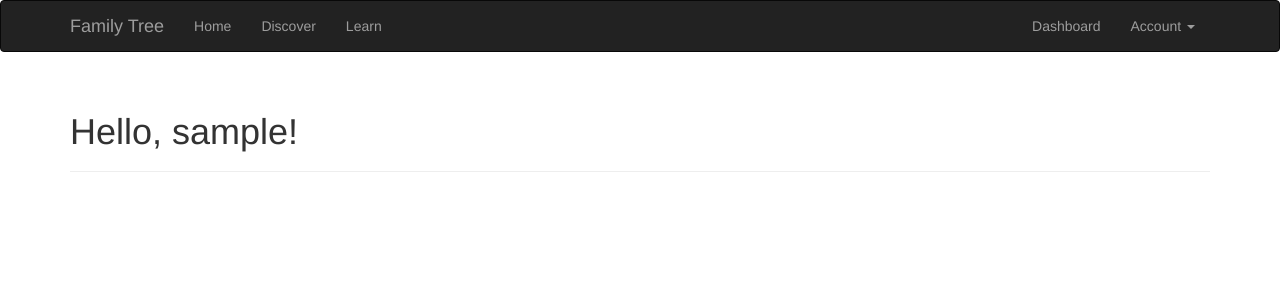
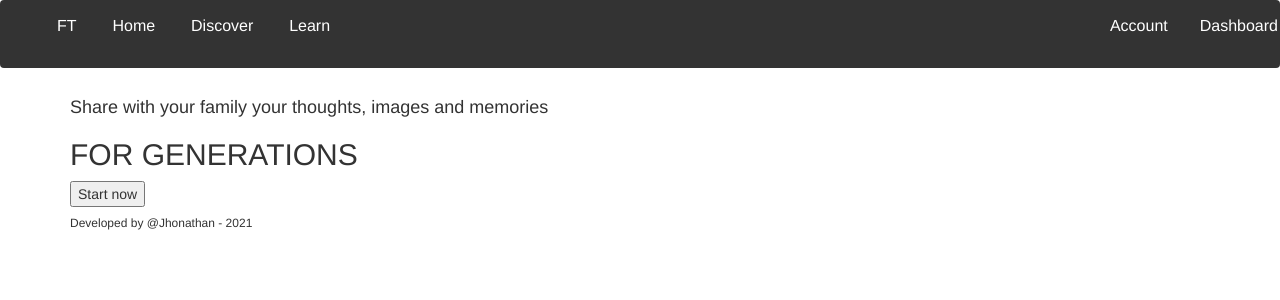
Before and after one commit to jhonadc/family-tree-project, a Flask app: page / in a window 1280 px wide. Shown: the top 300 px of the page. Run offline with Flask 2, Linux system fonts and the light colour scheme; the visitor is signed in with stand-in values (Sample User, id 1); data comes from the database, SQL or seed files in the repository; some libraries are stand-ins or nearby versions.

```diff
--- a/app/templates/auth/email/confirm.html
+++ b/app/templates/auth/email/confirm.html
@@ -1,9 +1,9 @@
 <p>Dear {{ user.username }},</p>
-<p>Welcome to <b>Flasky</b>!</p>
+<p>Welcome to <b>Family Tree</b>!</p>
 <p>To confirm your account please <a href="{{ url_for('auth.confirm', token=token, _external=True) }}">click here</a>.
 </p>
 <p>Alternatively, you can paste the following link in your browser's address bar:</p>
 <p>{{ url_for('auth.confirm', token=token, _external=True) }}</p>
 <p>Sincerely,</p>
-<p>The Flasky Team</p>
+<p>The FT Team</p>
 <p><small>Note: replies to this email address are not monitored.</small></p>
--- a/app/templates/auth/unconfirmed.html
+++ b/app/templates/auth/unconfirmed.html
@@ -4,9 +4,9 @@
 
 {% block page_content %}
 <div class="page-header">
-    <h1>
+    <h4>
         Hello, {{ current_user.username }}!
-    </h1>
+    </h4>
     <h3>You have not confirmed your account yet.</h3>
     <p>
         Before you can access this site you need to confirm your account.
--- a/app/templates/base.html
+++ b/app/templates/base.html
@@ -1,49 +1,111 @@
 {% extends "bootstrap/base.html" %}
 
-{% block title %}Flasky{% endblock %}
+{% block title %}Family Tree{% endblock %}
 
 {% block head %}
 {{ super() }}
 <link rel="shortcut icon" href="{{ url_for('static', filename='favicon.ico') }}" type="image/x-icon">
 <link rel="icon" href="{{ url_for('static', filename='favicon.ico') }}" type="image/x-icon">
+<!--<link rel="stylesheet" href="{{ url_for('static', filename='css/style_base.css') }}">-->
 {% endblock %}
 
 {% block navbar %}
-<div class="navbar navbar-inverse" role="navigation style=" background-color: #e3f2fd;>
-    <div class="container">
-        <div class="navbar-header">
-            <button type="button" class="navbar-toggle" data-toggle="collapse" data-target=".navbar-collapse">
-                <span class="sr-only">Toggle navigation</span>
-                <span class="icon-bar"></span>
-                <span class="icon-bar"></span>
-                <span class="icon-bar"></span>
-            </button>
-            <a class="navbar-brand" href="{{ url_for('main.index') }}">Family Tree</a>
-        </div>
-        <div class="navbar-collapse collapse">
-            <ul class="nav navbar-nav">
+<style>
+    .navbar {
+        overflow: hidden;
+        background-color: #333;
+    }
+
+    ul li {
+        display: inline-block;
+    }
+
+    .navbar a {
+        float: left;
+        font-size: 16px;
+        color: white;
+        text-align: center;
+        padding: 14px 16px;
+        text-decoration: none;
+    }
+
+    .dropdown {
+        float: left;
+        overflow: hidden;
+    }
+
+    .dropdown .dropbtn {
+        font-size: 16px;
+        border: none;
+        outline: none;
+        color: white;
+        padding: 14px 16px;
+        background-color: inherit;
+        font-family: inherit;
+        margin: 0;
+    }
+
+    .navbar a:hover,
+    .dropdown:hover .dropbtn {
+        background-color: blue;
+    }
+
+    .dropdown-content {
+        display: none;
+        position: absolute;
+        background-color: #f9f9f9;
+        min-width: 160px;
+        box-shadow: 0px 8px 16px 0px rgba(0, 0, 0, 0.2);
+        z-index: 1;
+    }
+
+    .dropdown-content a {
+        float: none;
+        color: black;
+        padding: 12px 16px;
+        text-decoration: none;
+        display: block;
+        text-align: left;
+    }
+
+    .dropdown-content a:hover {
+        background-color: #ddd;
+    }
+
+    .dropdown:hover .dropdown-content {
+        display: block;
+    }
+</style>
+
+<nav class="navbar">
+    <div class = "navbar-container">
+            <ul class="navbar-left" style="float: left">
+                <li><a class="logo" href="{{ url_for('main.index') }}">FT</a></li>
                 <li><a href="{{ url_for('main.index') }}">Home</a></li>
                 <li><a href="{{ url_for('main.index') }}">Discover</a></li>
                 <li><a href="{{ url_for('main.index') }}">Learn</a></li>
             </ul>
-            <ul class="nav navbar-nav navbar-right">
+            <ul class="navbar-right" style="float:right">
                 {% if current_user.is_authenticated %}
                 <li><a href="{{ url_for('main.index') }}">Dashboard</a></li>
-                <li class="dropdown">
-                    <a href="#" class="dropdown-toggle" data-toggle="dropdown">Account <b class="caret"></b></a>
-                    <ul class="dropdown-menu">
-                        <li><a href="{{ url_for('auth.change_password') }}">Change Password</a></li>
-                        <li><a href="{{ url_for('auth.change_email_request') }}">Change Email</a></li>
-                        <li><a href="{{ url_for('auth.logout') }}">Log Out</a></li>
-                    </ul>
-                </li>
+                    <div class="dropdown">
+                        <li><button class="dropbtn">Account
+                            <i class="fa fa-caret-down"></i>
+                        </button></li>
+                        <div class="dropdown-content">
+                            <li><a href="{{ url_for('auth.change_password') }}">Change Password</a></li>
+                            <li><a href="{{ url_for('auth.change_email_request') }}">Change Email</a></li>
+                            <li><a href="{{ url_for('auth.logout') }}">Log Out</a></li>
+                        </div>
+                    </div>
                 {% else %}
                 <li><a href="{{ url_for('auth.login') }}">Log In</a></li>
                 {% endif %}
+                    </div>
+                </li>
             </ul>
-        </div>
-    </div>
-</div>
+    <div >
+</nav>
 {% endblock %}
 
 {% block content %}
@@ -53,9 +115,11 @@
         <button type="button" class="close" data-dismiss="alert">&times;</button>
         {{ message }}
     </div>
-    {% endfor %}
+{% endfor %}
 
-    {% block page_content %}{% endblock %}
+{% block page_content %}
+ <main></main>
+{% endblock %}
 </div>
 {% endblock %}
 
--- a/app/templates/index.html
+++ b/app/templates/index.html
@@ -1,9 +1,24 @@
 {% extends "base.html" %}
 
-{% block title %}Flasky{% endblock %}
+{% block title %}Family Tree{% endblock %}
 
 {% block page_content %}
-<div class="page-header">
-    <h1>Hello, {% if current_user.is_authenticated %}{{ current_user.username }}{% else %}Stranger{% endif %}!</h1>
+<!-- <h4>Hello, {% if current_user.is_authenticated %}{{ current_user.username }}{% else %}Stranger{% endif %}!</h4> -->
+<main>
+<div class="presentation">
+    <h4>Share with your family your thoughts, images and memories</h4>
+    <h2>FOR GENERATIONS</h2>
+    <button type="button">Start now</button>
 </div>
+
+
+<div class="bottom images">
+
+</div>
+
+</main>
+
+<footer>
+    <h6>Developed by @Jhonathan - 2021</h6>
+</footer>
 {% endblock %}
```
Also changed, not shown: app/static/css/style_base.css (added, +60 -0 lines).
